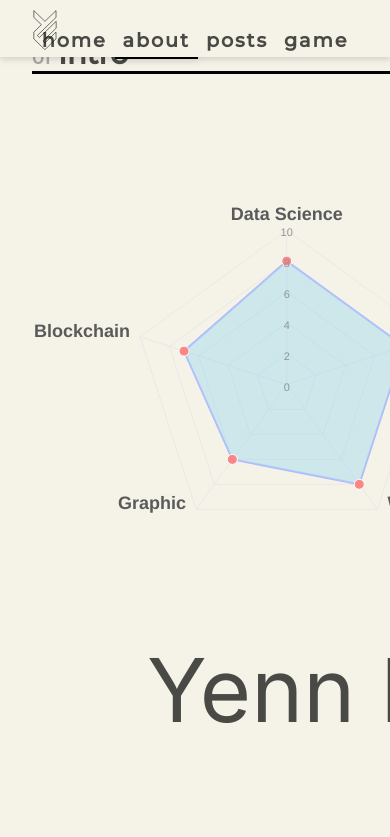
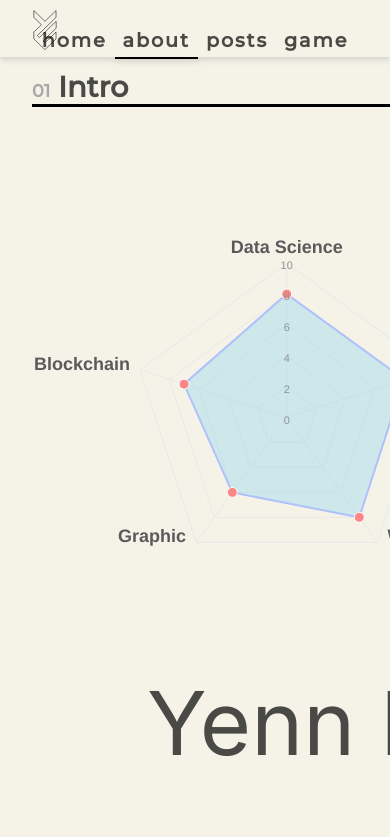
Before and after one commit to yenn01/website, a SvelteKit app: page /about in a window 390 px wide. Shown: the top 837 px of the page. Built offline with nearby package versions, Linux system fonts and the light colour scheme.

Commit message:
Fixed mobile view height problems

```diff
--- a/src/routes/+layout.svelte
+++ b/src/routes/+layout.svelte
@@ -25,7 +25,6 @@
 	.app {
 		display: flex;
 		flex-direction: column;
-		height: 200vh;
 		align-items: center;
 		justify-content: center;
 	}
```
Also changed, not shown: src/routes/+page.svelte (+6 -1 lines).
